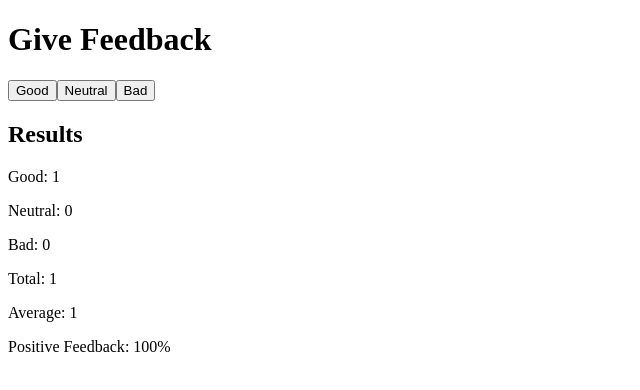
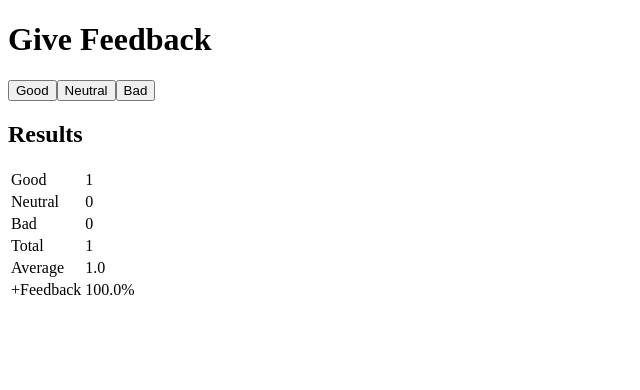
Before and after one commit to jjunlob074/fullstackopen, a React (Vite) app in the folder PART-1/unicafe/: page / in a window 1280 px wide. Both pictures are taken after a click on the button "Good". Shown: the top 390 px of the page, without its empty margins (0-640 px from the left). Built offline with nearby package versions, Linux system fonts and the light colour scheme.

Commit message:
final exercise unicafe 1.11

```diff
--- a/PART-1/unicafe/src/App.jsx
+++ b/PART-1/unicafe/src/App.jsx
@@ -1,39 +1,48 @@
-import { useState } from 'react'
+import { useState } from 'react';
 
-const Button = ({handleClick,text}) => (
+const Button = ({ handleClick, text }) => (
   <button onClick={handleClick}>
     {text}
   </button>
-)
+);
 
-const StatisticLine = ({ text, value }) => <p>{text}: {value}</p>;
+const StatisticLine = ({ text, value }) => (
+  <tr>
+    <td>{text}</td>
+    <td>{value}</td>
+  </tr>
+);
 
-const Statistics = ({good,neutral,bad}) => {
+const Statistics = ({ good, neutral, bad }) => {
   const total = good + neutral + bad;
-  const average = total > 0 ? (good - bad) / total : 0;
-  const positiveFeedback = total > 0 ? (good/total)*100 : 0;
+  const average = total > 0 ? ((good - bad) / total).toFixed(1) : 0;
+  const positiveFeedback = total > 0 ? ((good / total) * 100).toFixed(1) : 0;
+
+
   return (
     <>
       {total === 0 ? (
         <p>No Feedback Given</p>
       ) : (
-        <>
-              <StatisticLine text="Good" value={good} />
-              <StatisticLine text="Neutral" value={neutral} />
-              <StatisticLine text="Bad" value={bad} />
-              <StatisticLine text="Total" value={total} />
-              <StatisticLine text="Average" value={average} />
-              <StatisticLine text="Positive Feedback" value={`${positiveFeedback}%`} />
-        </>
+        <table>
+          <tbody>
+            <StatisticLine text="Good" value={good} />
+            <StatisticLine text="Neutral" value={neutral} />
+            <StatisticLine text="Bad" value={bad} />
+            <StatisticLine text="Total" value={total} />
+            <StatisticLine text="Average" value={average} />
+            <StatisticLine text="+Feedback" value={`${positiveFeedback}%`} />
+          </tbody>
+        </table>
       )}
     </>
   );
-}
+};
+
 const App = () => {
-  // guarda los clics de cada botón en su propio estado
-  const [good, setGood] = useState(0)
-  const [neutral, setNeutral] = useState(0)
-  const [bad, setBad] = useState(0)
+  const [good, setGood] = useState(0);
+  const [neutral, setNeutral] = useState(0);
+  const [bad, setBad] = useState(0);
 
   return (
     <>
@@ -44,7 +53,7 @@ const App = () => {
       <h2>Results</h2>
       <Statistics good={good} neutral={neutral} bad={bad} />
     </>
-  )
-}
+  );
+};
 
-export default App
+export default App;
```
